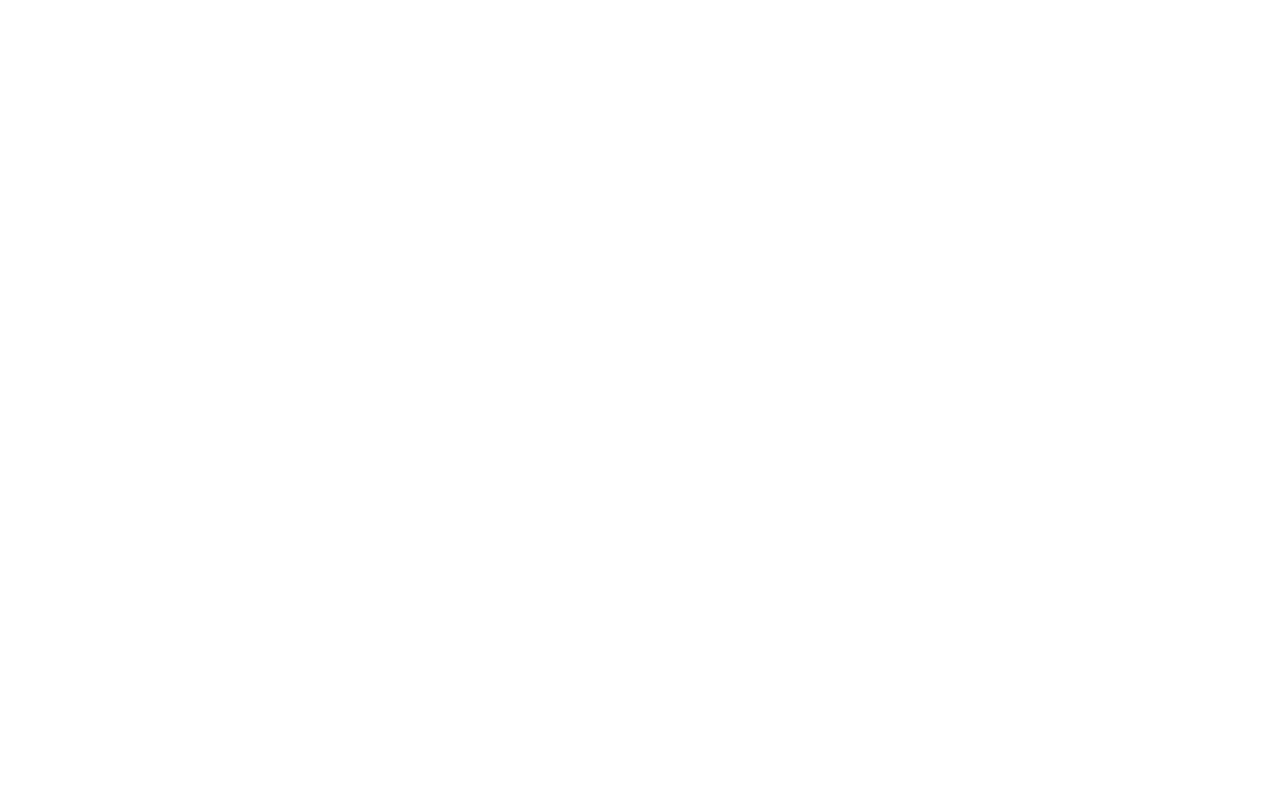
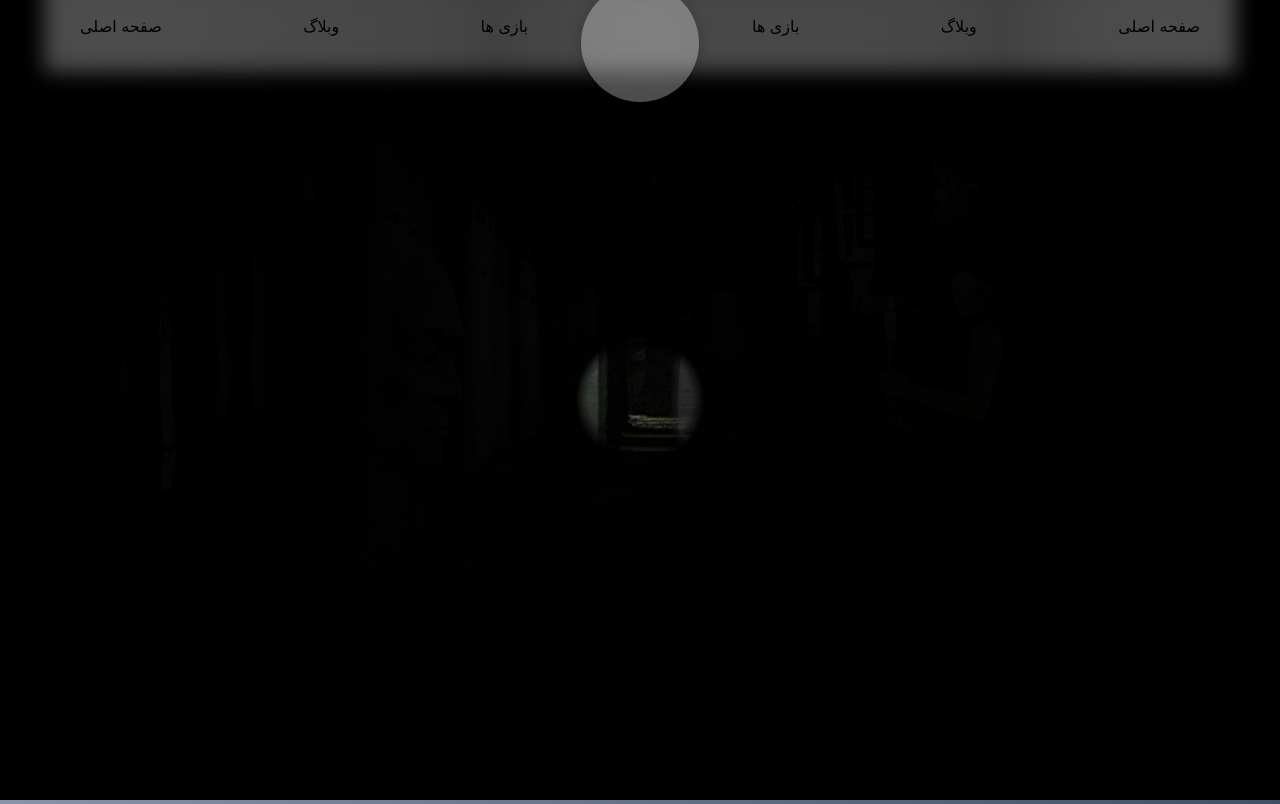
Before and after one commit to sarakasiri/unipro, a React app: page /games in a window 1280 px wide. Built offline with nearby package versions, Linux system fonts and the light colour scheme.

Commit message:
add loader and games page

```diff
--- a/package.json
+++ b/package.json
@@ -13,8 +13,10 @@
     "node-sass": "^7.0.3",
     "react": "^18.2.0",
     "react-dom": "^18.2.0",
+    "react-lazy-load-image-component": "^1.5.5",
     "react-router-dom": "^6.4.0",
     "react-scripts": "5.0.1",
+    "react-spinners": "^0.13.5",
     "web-vitals": "^2.1.4"
   },
   "scripts": {
--- a/public/index.html
+++ b/public/index.html
@@ -24,7 +24,7 @@
       work correctly both with client-side routing and a non-root public URL.
       Learn how to configure a non-root public URL by running `npm run build`.
     -->
-    <title>React App</title>
+    <title>لجیون | اتاق فرار</title>
   </head>
   <body>
     <noscript>You need to enable JavaScript to run this app.</noscript>
--- a/src/app/App.js
+++ b/src/app/App.js
@@ -1,13 +1,15 @@
 import './styles/App.css';
-import { Route, Switch } from 'react-router-dom';
+import { Route, Router } from 'react-router-dom';
+import Games from '../containers/games/Games';
 
 
 function App() {
   return (
     <div className="App">
-      <Switch>
-
-      </Switch>
+      <Games />
+      {/* <Router>
+        <Route exact path='/games' component={Games} />
+      </Router> */}
     </div>
   );
 }
--- /dev/null
+++ b/src/components/loader/Loader.js
@@ -0,0 +1,26 @@
+import React, { useState } from 'react';
+
+import classes from './styles/Loader.module.scss';
+
+import CircleLoader from 'react-spinners/CircleLoader';
+
+
+const Loader = () => {
+    let [loading, setLoading] = useState(true);
+
+    return (
+        <div className={classes.loaderBox}>
+            <CircleLoader color={"#CEDFED"} loading={loading} size={175} aria-label="Loading Site" />
+            <div className={classes.LegionLoader}>
+                <span>L</span>
+                <span>E</span>
+                <span>G</span>
+                <span>I</span>
+                <span>O</span>
+                <span>N</span>
+            </div>
+        </div>
+    );
+};
+
+export default Loader
--- /dev/null
+++ b/src/components/loader/styles/Loader.module.scss
@@ -0,0 +1,62 @@
+body {
+    background-image: linear-gradient(to right, #8693ab, #425067);
+    overflow: hidden;
+}
+
+.loaderBox {
+    width: 100%;
+    height: 100vh;
+    display: flex;
+    flex-direction: column;
+    justify-content: center;
+    align-items: center;
+}
+
+.LegionLoader {
+    display: flex;
+}
+
+.LegionLoader span {
+    font-size: 3vw;
+    letter-spacing: 10px;
+    animation: flip 2.6s infinite linear;
+    transform-origin: 0 70%;
+    transform-style: preserve-3d;
+    -webkit-transform-style: preserve-3d;
+    text-shadow: 2px 1px #000;
+    margin-top: 2rem;
+    color: #8693ab;
+}
+
+@keyframes flip {
+    35% {
+        transform: rotateX(360deg);
+    }
+    100% {
+        transform: rotateX(360deg);
+    }
+}
+
+.LegionLoader > span:nth-child(even) {
+    color: #425067;
+}
+
+.LegionLoader > span:nth-child(2) {
+    animation-delay: 0.3s;
+}
+
+.LegionLoader > span:nth-child(3) {
+    animation-delay: 0.6s;
+}
+
+.LegionLoader > span:nth-child(4) {
+    animation-delay: 0.9s;
+}
+
+.LegionLoader > span:nth-child(5) {
+    animation-delay: 1.2s;
+}
+
+.LegionLoader > span:nth-child(6) {
+    animation-delay: 1.5s;
+}
--- /dev/null
+++ b/src/components/navbar/Navbar.js
@@ -0,0 +1,47 @@
+import React from 'react';
+
+import AppBar from '@mui/material/AppBar/AppBar';
+import Toolbar from '@mui/material/Toolbar/Toolbar';
+
+import classes from './styles/Navbar.module.scss';
+
+
+const Navbar = () => {
+    return (
+        <>
+            <AppBar position="sticky" className={classes.navbarHeader}>
+                <Toolbar className={classes.toolBarNavbar}>
+                    <div className={classes.navbar}>
+                        <div className={classes.navbarListRight}>
+                            <span>
+                                صفحه اصلی
+                            </span>
+                            <span>
+                                وبلاگ
+                            </span>
+                            <span>
+                                بازی ها
+                            </span>
+                        </div>
+                        <div className={classes.navbarLogo}>
+
+                        </div>
+                        <div className={classes.navbarListLeft}>
+                            <span>
+                                صفحه اصلی
+                            </span>
+                            <span>
+                                وبلاگ
+                            </span>
+                            <span>
+                                بازی ها
+                            </span>
+                        </div>
+                    </div>
+                </Toolbar>
+            </AppBar>
+        </>
+    );
+};
+
+export default Navbar
--- /dev/null
+++ b/src/components/navbar/styles/Navbar.module.scss
@@ -0,0 +1,96 @@
+.navbarHeader {
+    background-color: #ffffff !important;
+    color: black !important;
+}
+
+.toolBarNavbar {
+    min-height: fit-content !important;
+    justify-content: space-between !important;
+    flex-direction: row-reverse;
+}
+
+.navbar {
+    width: 70rem;
+    display: flex;
+    justify-content: center;
+    flex-direction: row-reverse;
+    margin-left: auto;
+    margin-right: auto;
+    padding: 1rem;
+    border-radius: 0px 0px 0.8rem 0.8rem;
+    box-shadow: 0 0 1rem 0 rgba(0, 0, 0, 0.2);
+    position: absolute;
+    z-index: 1;
+    background: inherit;
+    overflow: visible;
+    top: 0;
+    left: 50%;
+    transform: translate(-50%, 0%);
+}
+
+.navbar:before {
+    content: "";
+    position: absolute;
+    background: inherit;
+    z-index: -1;
+    top: 0;
+    left: 0;
+    right: 0;
+    bottom: 0;
+    box-shadow: inset 0 0 2000px rgba(255, 255, 255, 0.5);
+    filter: blur(10px);
+    margin: -20px;
+}
+
+.navbarListRight {
+    display: flex;
+    justify-content: space-between;
+    justify-self: flex-start;
+    direction: rtl;
+    float: right;
+    width: 40%;
+    margin-right: 0;
+    margin-left: auto;
+}
+
+.navbarLogo {
+    width: 6rem;
+    height: 6rem;
+    top: -1rem;
+    display: flex;
+    justify-content: center;
+    margin-left: auto;
+    margin-right: auto;
+    padding: 0.7rem;
+    border-radius: 50%;
+    box-shadow: 0 0 1rem 0 rgba(0, 0, 0, 0.2);
+    position: absolute;
+    z-index: 3;
+    background: inherit;
+    overflow: hidden;
+}
+
+.navbarLogo:before {
+    content: "";
+    position: absolute;
+    background: inherit;
+    z-index: -1;
+    top: 0;
+    left: 0;
+    right: 0;
+    bottom: 0;
+    box-shadow: inset 0 0 2000px rgba(255, 255, 255, 0.5);
+    filter: blur(10px);
+    margin: -20px;
+}
+
+.navbarListLeft{
+    display: flex;
+    justify-content: space-between;
+    justify-self: flex-end;
+    direction: ltr;
+    float: left;
+    width: 40%;
+    margin-right: auto;
+    margin-left: 0;
+}
--- /dev/null
+++ b/src/containers/games/Games.js
@@ -0,0 +1,38 @@
+import React from 'react';
+
+import Loader from '../../components/loader/Loader';
+
+import { LazyLoadImage } from 'react-lazy-load-image-component';
+
+import Navbar from '../../components/navbar/Navbar';
+
+import classes from './styles/Games.module.scss';
+
+// import corridor from '../../assets/images/scary-corridor.png';
+import corridor from '../../assets/images/corridor3.jpg';
+
+
+const Games = () => {
+    const update = (e) => {
+        let x = e.clientX || e.touches[0].clientX;
+        let y = e.clientY || e.touches[0].clientY;
+
+        let corridorcursorX = document.getElementById('corridorImg');
+        corridorcursorX.style.setProperty('--cursorX', x + 'px');
+        let corridorcursorY = document.getElementById('corridorImg');
+        corridorcursorY.style.setProperty('--cursorY', y + 'px');
+    }
+
+    document.addEventListener('mousemove', update)
+    document.addEventListener('touchmove', update)
+    return (
+        <>
+            <Navbar />
+            <div className={classes.corridorImg} id='corridorImg'>
+                <LazyLoadImage src={corridor} alt="" className={classes.sectionBoxImage} />
+            </div>
+        </>
+    );
+};
+
+export default Games
--- /dev/null
+++ b/src/containers/games/styles/Games.module.scss
@@ -0,0 +1,25 @@
+.corridorImg {
+    cursor: none;
+    --cursorX: 50vw;
+    --cursorY: 50vh;
+    height: 100vh;
+}
+.corridorImg:before {
+    content: "";
+    display: block;
+    width: 100%;
+    height: 100%;
+    position: fixed;
+    pointer-events: none;
+    background: radial-gradient(
+        circle 5vmax at var(--cursorX) var(--cursorY),
+        rgba(0, 0, 0, 0) 0%,
+        rgba(0, 0, 0, 0.2) 80%,
+        rgba(0, 0, 0, 0.98) 100%
+    );
+}
+
+.sectionBoxImage {
+    height: 100%;
+    width: 100%;
+}
```
Also changed, not shown: public/favicon.ico, src/assets/images/corridor.jpg (added), src/assets/images/corridor2.jpg (added), src/assets/images/corridor3.jpg (added), src/assets/images/jinn.png (added), src/assets/images/scary-corridor.png (added), 1 other file.
